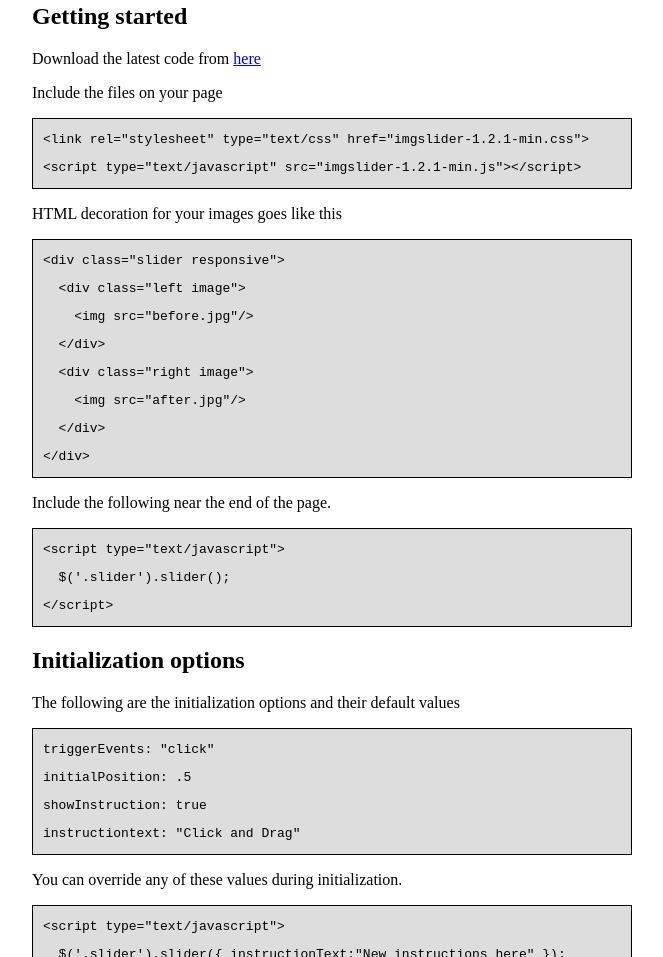
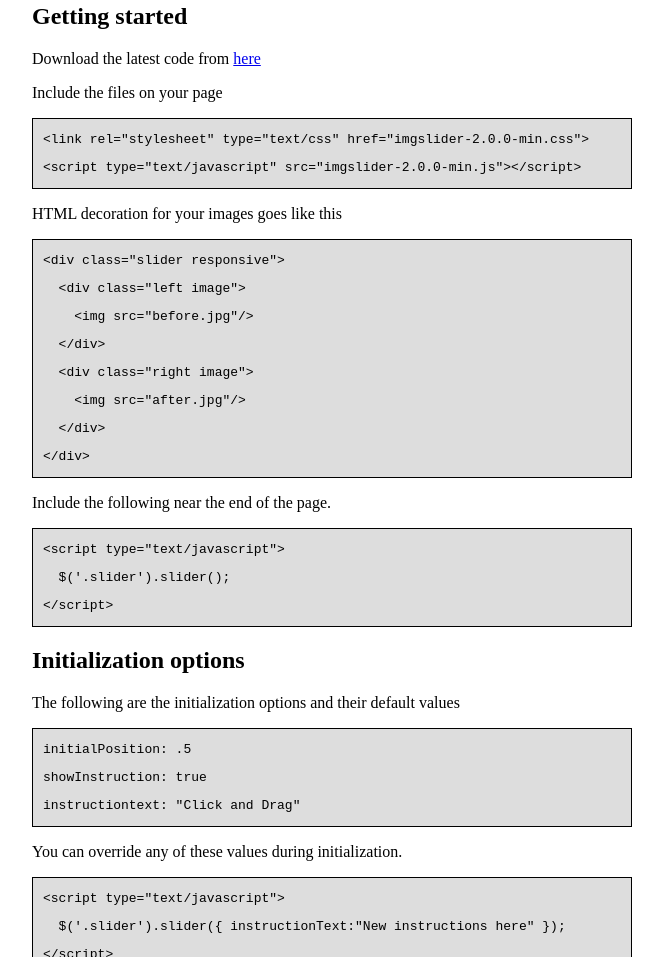
Before and after one commit to kavyasukumar/imgSlider, a website: page index.html in a window 1280 px wide. Shown: the part 431-1388 px from the top of the page, without its empty margins (308-971 px from the left). Drawn offline with nearby package versions, Linux system fonts and the light colour scheme.

Commit message:
update index html

```diff
--- a/index.html
+++ b/index.html
@@ -48,8 +48,8 @@
 			<p> Include the files on your page</p>
 			<div class="codeblock">
 				<code>
-					<p>&lt;link rel=&quot;stylesheet&quot; type=&quot;text/css&quot; href=&quot;imgslider-1.2.1-min.css&quot;&gt;</p>
-					<p>&lt;script type=&quot;text/javascript&quot; src=&quot;imgslider-1.2.1-min.js&quot;&gt;&lt;/script&gt;</p>
+					<p>&lt;link rel=&quot;stylesheet&quot; type=&quot;text/css&quot; href=&quot;imgslider-2.0.0-min.css&quot;&gt;</p>
+					<p>&lt;script type=&quot;text/javascript&quot; src=&quot;imgslider-2.0.0-min.js&quot;&gt;&lt;/script&gt;</p>
 				</code>
 			</div>
 			<p> HTML decoration for your images goes like this</p>
@@ -78,7 +78,6 @@
 				<p> The following are the initialization options and their default values</p>
 				<div class="codeblock">
 					<code>
-						<p>triggerEvents: "click"</p>
 						<p>initialPosition: .5</p>
 						<p>showInstruction: true</p>
 						<p>instructiontext: "Click and Drag"</p>
```
